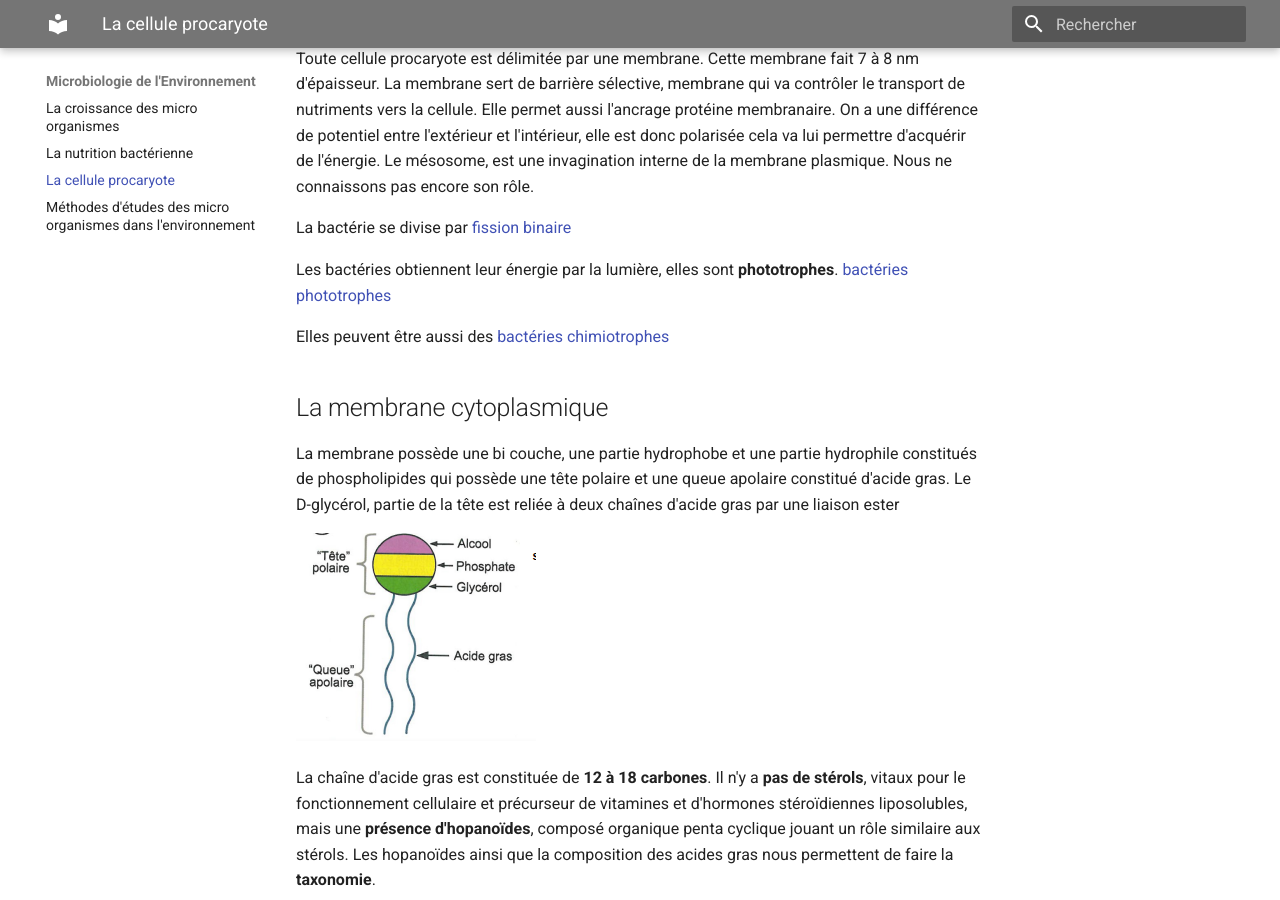
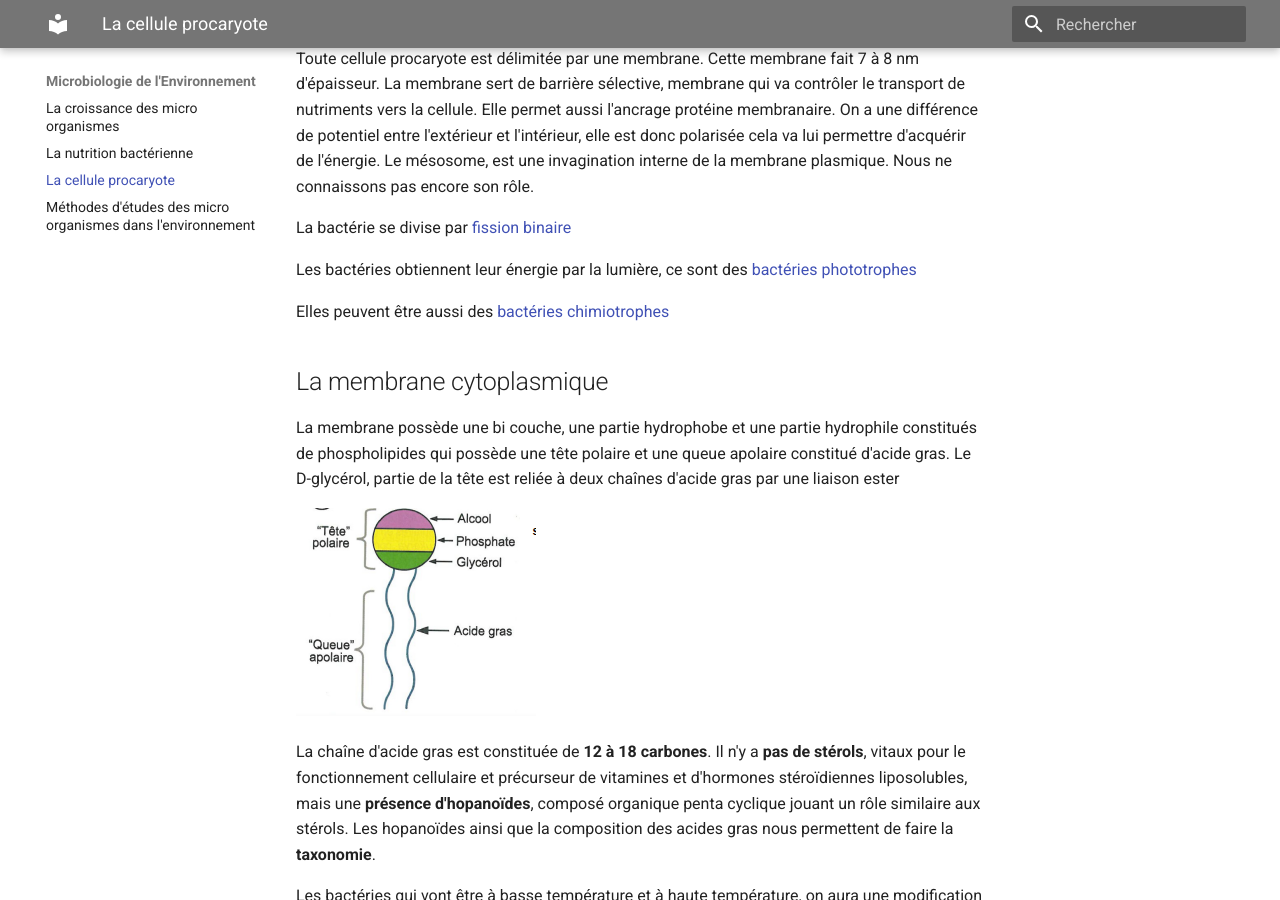
Before and after one commit to Lizeem/L3STcours, an MkDocs documentation site: the page built from Docs/Microbiologie de l'Environnement/Le cellule procaryote.md, in a window 1280 px wide and 900 px high, scrolled down 935 px. Built offline with MkDocs 1.6.1 and Material for MkDocs 9.7.7, drawn with Linux system fonts in a browser that asks for light colours.

```diff
--- a/Docs/Microbiologie de l'Environnement/Le cellule procaryote.md
+++ b/Docs/Microbiologie de l'Environnement/Le cellule procaryote.md
@@ -16,7 +16,7 @@ Toute cellule procaryote est délimitée par une membrane. Cette membrane fait 7
 
 La bactérie se divise par [fission binaire](http://www.perrin33.com/microbiologie/lereste/divisiondesbacteries.html)
 
-Les bactéries obtiennent leur énergie par la lumière, elles sont **phototrophes**. [bactéries phototrophes](https://www.ebiologie.fr/cours/s/55/nutrition-bacterienne)
+Les bactéries obtiennent leur énergie par la lumière, ce sont des [bactéries phototrophes](https://www.ebiologie.fr/cours/s/55/nutrition-bacterienne)
 
 Elles peuvent être aussi des [bactéries chimiotrophes](https://www.aquaportail.com/definition-1896-chimiotrophe.html)
 
```
Also changed, not shown: Docs/La pédologie/Constituants du sol.md (+1 -1 lines), Docs/La pédologie/Introduction.md (+2 -2 lines), Docs/La pédologie/Propriétés du sol.md (+1 -1 lines), Docs/Microbiologie de l'Environnement/La croissance des micro organismes.md (+2 -0 lines), Docs/Microbiologie de l'Environnement/Images/typedebacteries.PNG (added).
